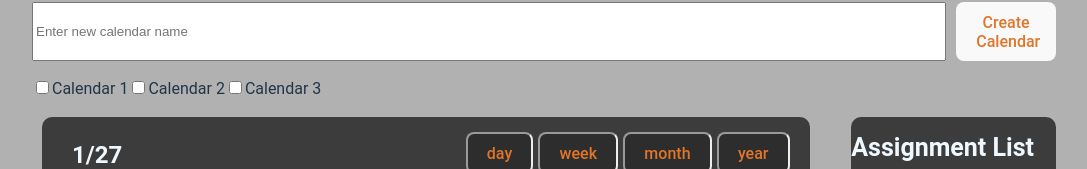
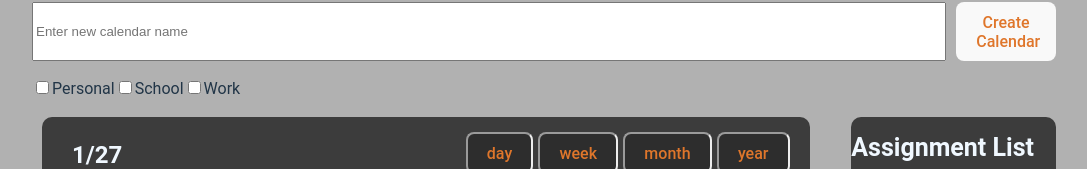
Before and after one commit to Reece-Ausmus/ScheduSmart, a React (Vite) app in the folder schedusmart-frontend/: page /calendar in a window 1280 px wide. Shown: the part 162-331 px from the top of the page, without its empty margins (96-1183 px from the left). Built offline with nearby package versions, Linux system fonts and the light colour scheme.

Commit message:
calendars can be added through create calendar button

```diff
--- a/schedusmart-frontend/src/pages/MainFrame.jsx
+++ b/schedusmart-frontend/src/pages/MainFrame.jsx
@@ -535,13 +535,18 @@ export default function MainFrame() {
   function CalendarList({ calendars }) {
     // Define new states
     const [newCalendarName, setNewCalendarName] = useState("");
+    const [calendarList, setCalendarList] = useState(calendars);
     const [selectedCalendars, setSelectedCalendars] = useState([]);
 
     // Function to handle the creation of a new calendar
     const handleCreateCalendar = () => {
-      // Logic to create a new calendar with the name stored in newCalendarName
-      // You can implement your logic here
-      console.log("Creating calendar with name:", newCalendarName);
+      const calendarExists = calendarList.some(calendar => calendar.name === newCalendarName);
+      if (calendarExists) {
+        alert("A calendar with the same name already exists.");
+        setNewCalendarName("");
+       return;
+     }
+      setCalendarList([...calendarList, {id: nextCalendarID++, name: newCalendarName}]);
       // Clear the input field after creating the calendar
       setNewCalendarName("");
     };
@@ -573,7 +578,7 @@ export default function MainFrame() {
         </div>
         {/* List of existing calendars */}
         <ul style={{ display: "flex", listStyle: "none", padding: 0 }}>
-          {calendars.map((calendar) => (
+          {calendarList.map((calendar) => (
             <li key={calendar.id}>
               <input
                 type="checkbox"
@@ -707,10 +712,12 @@ export default function MainFrame() {
   };
 
   const [calendars, setCalendars] = useState([
-    { id: 1, name: "Calendar 1" },
-    { id: 2, name: "Calendar 2" },
-    { id: 3, name: "Calendar 3" },
+    { id: 0, name: "Personal" },
+    { id: 1, name: "School" },
+    { id: 2, name: "Work" },
   ]);
+
+  let nextCalendarID = calendars.length;
 
   return (
     <div className="container">
```
